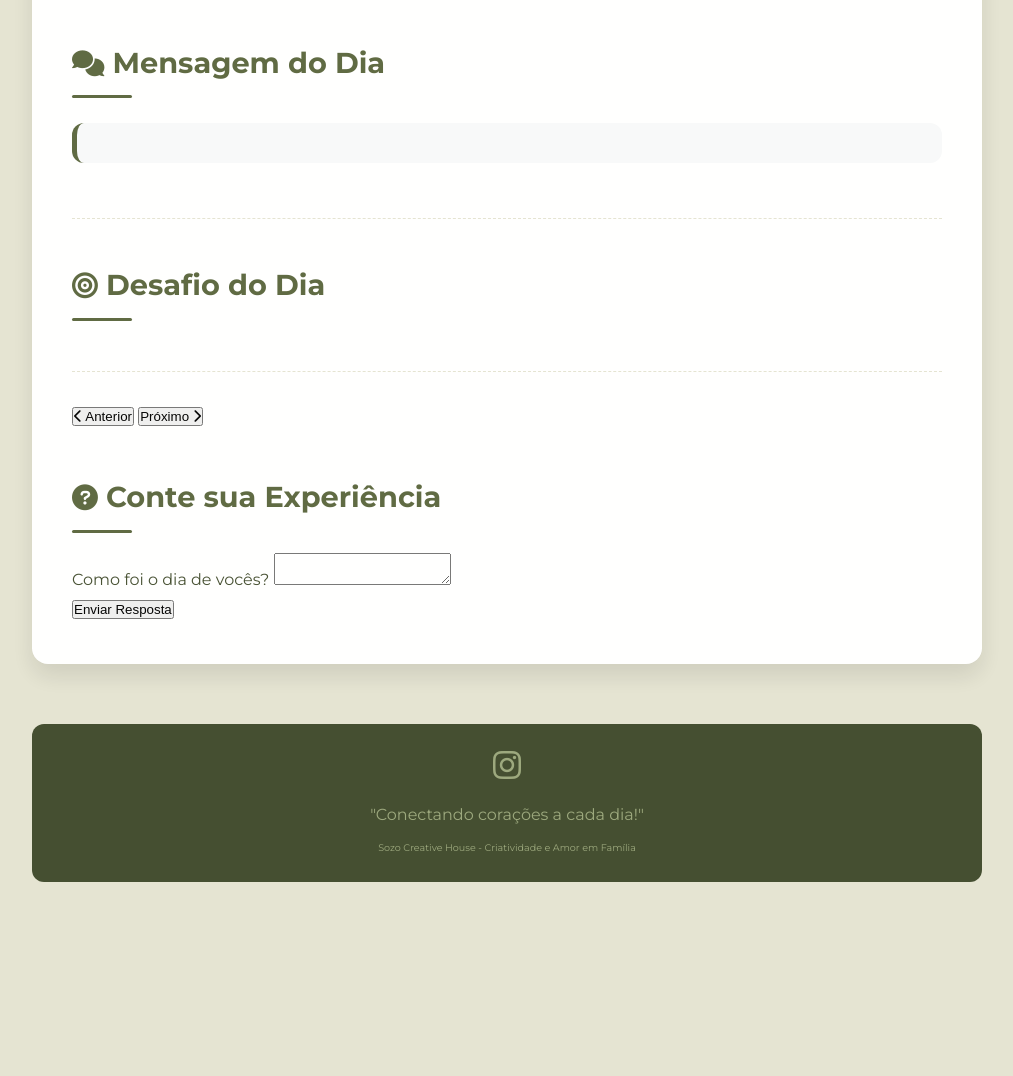
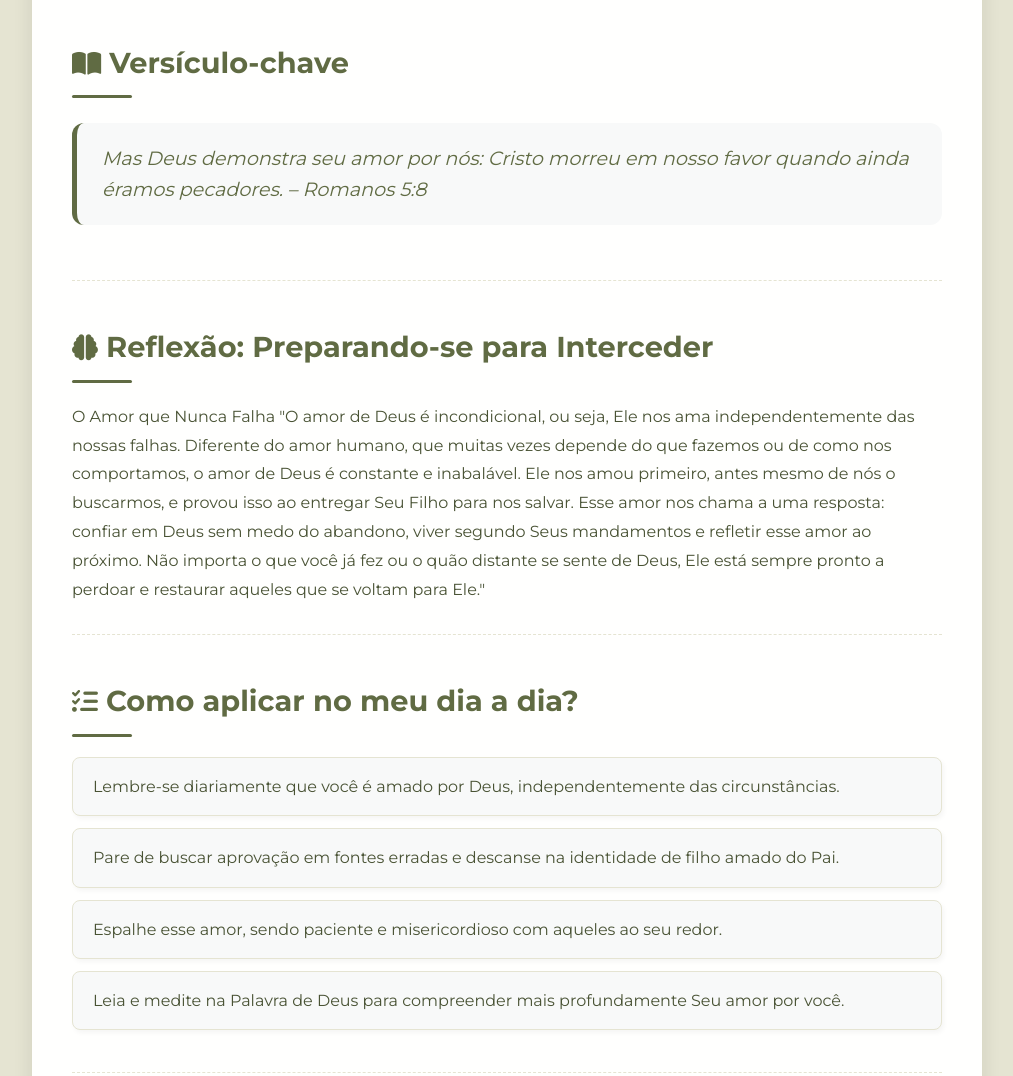
Before and after one commit to sozocreativehouse/diariocomopai, a plain HTML site: page index.html in a window 1280 px wide. Shown: the part 374-1450 px from the top of the page, without its empty margins (133-1146 px from the left). Before the commit the page ends 1286 px from the top, so only its background shows below. Drawn offline with nearby package versions, Linux system fonts and the light colour scheme.

Commit message:
index.html

```diff
--- a/index.html
+++ b/index.html
@@ -4,7 +4,7 @@
 <head>
     <meta charset="UTF-8">
     <meta name="viewport" content="width=device-width, initial-scale=1.0">
-  <title>Desafio Mãe e Filho - Conexão</title>
+    <title>Diário com o Pai</title>
     <link rel="stylesheet" href="index.css">
     <link rel="icon" type="image/png" href="fiveicon.png">
     <link
@@ -16,16 +16,29 @@
 <body>
     <div class="container">
         <header>
-      <h1>Desafio – 30 Dias de Conexão entre Mãe e Filho</h1>
-      <!-- Aqui será exibido o nome da semana -->
+            <h1>Mãos Limpas e Coração Puro</h1>
             <div id="tema-header"></div>
         </header>
         <main>
-      <section class="mensagem-section">
+            <section class="versiculo-section">
                 <p class="section-title">
-          <i class="fas fa-comments" style="color: #5d6840; font-size: 0.9em;"></i> Mensagem do Dia
+                    <i class="fas fa-book-open" style="color: #5d6840; font-size: 0.9em;"></i> Versículo-chave
                 </p>
-        <blockquote id="mensagem"></blockquote>
+                <blockquote id="versiculo"></blockquote>
+            </section>
+            <section class="reflexao-section">
+                <p class="section-title">
+                    <i class="fas fa-brain" style="color: #5d6840; font-size: 0.9em;"></i> Reflexão: Preparando-se para
+                    Interceder
+                </p>
+                <p id="reflexao"></p>
+            </section>
+            <section class="aplicacao-section">
+                <p class="section-title">
+                    <i class="fas fa-tasks" style="color: #5d6840; font-size: 0.9em;"></i> Como aplicar no meu dia a
+                    dia?
+                </p>
+                <div id="aplicacao"></div>
             </section>
             <section class="desafio-section">
                 <p class="section-title">
@@ -33,35 +46,36 @@
                 </p>
                 <p id="desafio"></p>
             </section>
-      <nav class="navigation">
-        <button id="prev-btn"><i class="fas fa-chevron-left"></i> Anterior</button>
-        <span id="contador"></span>
-        <button id="next-btn">Próximo <i class="fas fa-chevron-right"></i></button>
-      </nav>
-      <section class="experiencia-section">
+            <section class="oracao-section">
                 <p class="section-title">
-          <i class="fas fa-question-circle" style="color: #5d6840; font-size: 0.9em;"></i> Conte sua Experiência
+                    <i class="fas fa-hands-praying" style="color: #5d6840; font-size: 0.9em;"></i> Oração do Dia
                 </p>
-        <form id="experienciaForm" action="https://formspree.io/f/seuformid" method="POST">
-          <div id="experienciaContainer">
-            <div class="experiencia-item">
-              <label for="experiencia_text">Como foi o dia de vocês?</label>
-              <textarea id="experiencia_text" name="experiencia_text" required></textarea>
-            </div>
-          </div>
-          <input type="hidden" name="_next" value="obrigado.html">
-          <button type="submit">Enviar Resposta</button>
+                <blockquote id="oracao"></blockquote>
+            </section>
+
+            <section class="perguntas-section">
+                <p class="section-title">
+                    <i class="fas fa-question-circle" style="color: #5d6840; font-size: 0.9em;"></i> Conte sua
+                    Experiência
+                </p>
+                <form id="perguntasForm" action="https://formspree.io/f/mdkelkgw" method="POST">
+                    <div id="perguntasContainer"></div>
+                    <input type="hidden" name="_next" value="https://seusite.github.io/obrigado.html">
+                    <button type="submit">Enviar Respostas</button>
                 </form>
             </section>
         </main>
     </div>
+
     <footer>
-    <a href="https://www.instagram.com/sozocreativehouse/?igsh=YzB6cnpyOHR5dmps#" target="_blank">
+        <a href="https://www.instagram.com/zosocreativehouse/" target="_blank">
             <i class="fab fa-instagram"></i>
         </a>
-    <p>"Conectando corações a cada dia!"</p>
-    <p class="developer" style="font-size: 0.6em;">Sozo Creative House - Criatividade e Amor em Família</p>
+        <p>"Onde você vê um fim,<br>Jesus vê um novo começo de amor e salvação!"</p>
+        <p class="developer" style="font-size: 0.6em;">Sozo Creative House - Um lugar de criatividade inspirada por Deus
+        </p>
     </footer>
+
     <script src="index.js"></script>
 </body>
 
```
Lines whose indentation alone changed are shown as unchanged.
